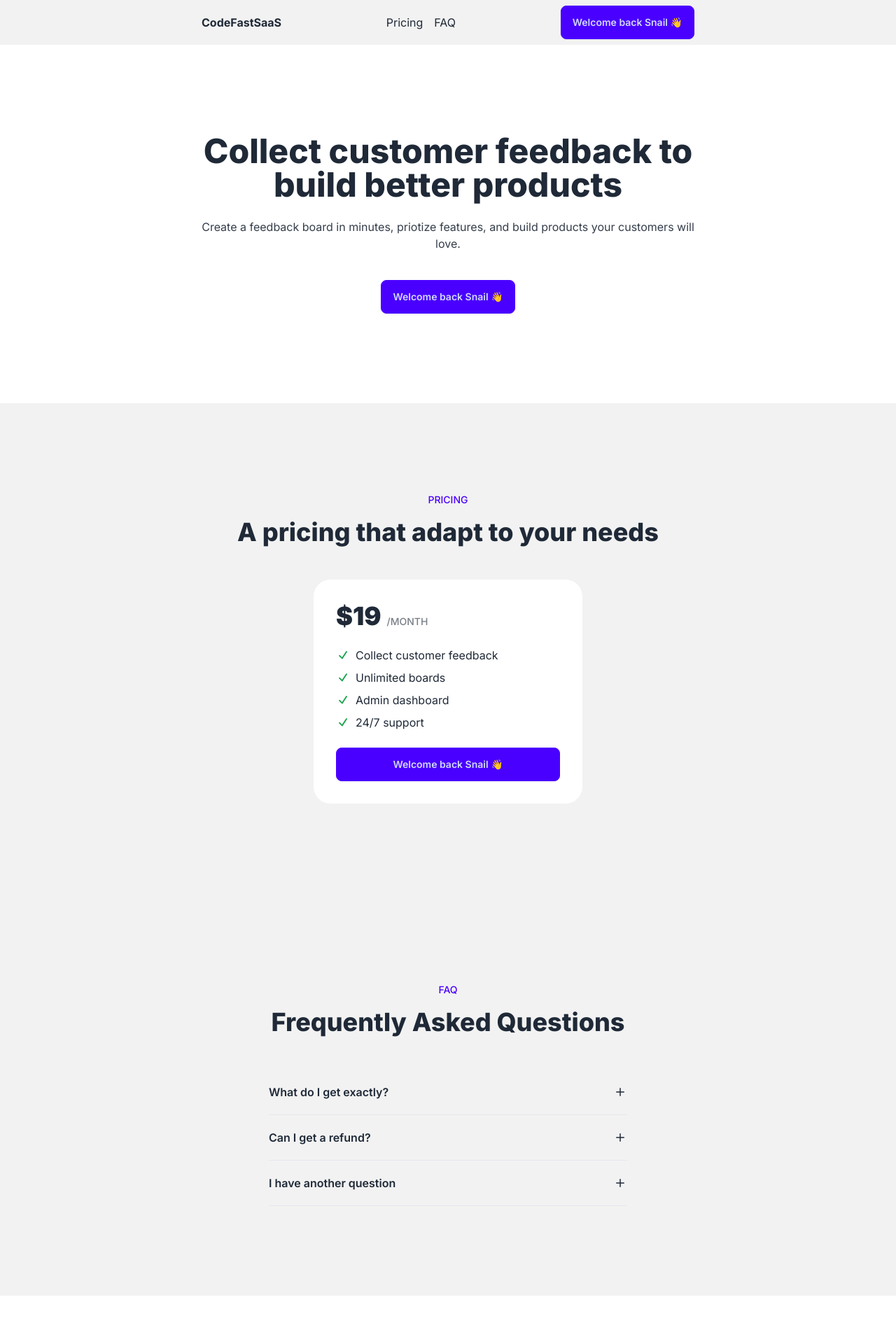
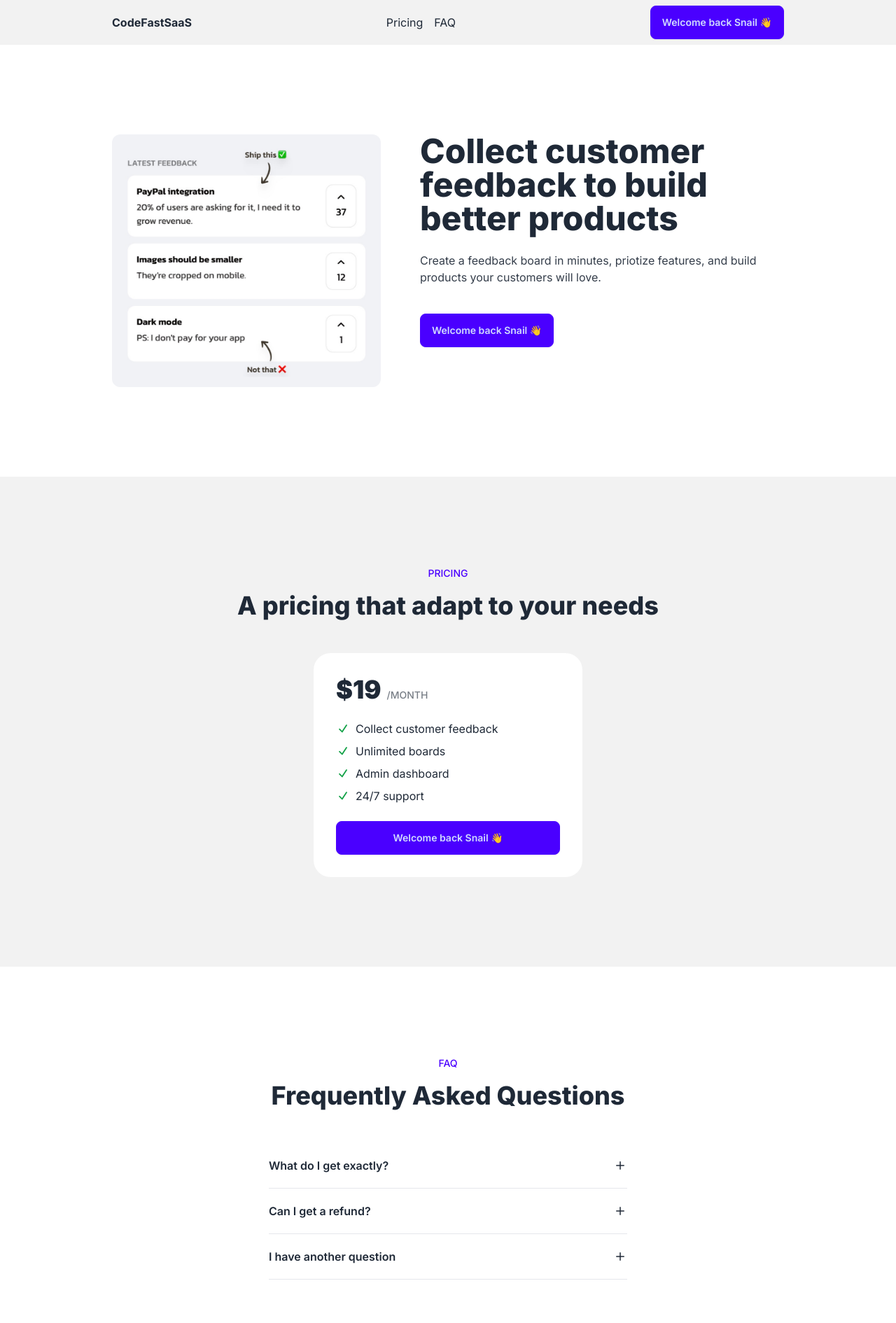
Before and after one commit to SNAIL-99-IN/codefast-saas, a Next.js app: page / in a window 1280 px wide. Shown: the top 1890 px of the page at 70% size. Before the commit the page ends 1851 px from the top, so only its background shows below. Built offline with nearby package versions, Linux system fonts and the light colour scheme.

Commit message:
Adding Demo Image

```diff
--- a/app/page.js
+++ b/app/page.js
@@ -1,5 +1,7 @@
 import ButtonLogin from "@/components/ButtonLogin";
 import FAQListItem from "@/components/FAQListItem";
+import Image from "next/image";
+import productDemo from "@/public/productDemo.jpeg";
 
 export default function Home() {
   // let the user name be Snail and he is not logged in
@@ -10,7 +12,7 @@
     <main>
       {/* Header */}
       <section className="bg-base-200">
-        <section className="flex justify-between items-center px-8 py-2 max-w-3xl mx-auto">
+        <section className="flex justify-between items-center px-8 py-2 max-w-5xl mx-auto">
           <div className="font-bold">CodeFastSaaS</div>
           <div className="space-x-4 max-md:hidden">
             <a className="link link-hover" href="#pricing">
@@ -25,7 +27,13 @@
       </section>
 
       {/* Hero */}
-      <section className="text-center py-32 px-8 max-w-3xl mx-auto">
+      <section className="text-center lg:text-left py-32 px-8 max-w-5xl mx-auto flex flex-col lg:flex-row gap-14 items-center lg:items-start">
+        <Image
+          src={productDemo}
+          alt="Product Demo"
+          className="w-96 rounded-xl"
+        />
+        <div>
           <h1 className="text-4xl lg:text-5xl font-extrabold mb-6">
             Collect customer feedback to build better products
           </h1>
@@ -34,6 +42,7 @@
             products your customers will love.
           </div>
           <ButtonLogin isLoggedIn={isLoggedIn} name={name} />
+        </div>
       </section>
 
       {/* Pricing */}
@@ -88,8 +97,8 @@
         </div>
       </section>
 
-      {/* Frequently Asked Questions */}
-      <section className="bg-base-200" id="faq">
+      {/* Frequently Asked Questions className="bg-base-200"*/}
+      <section id="faq">
         <div className="py-32 px-8 max-w-3xl mx-auto">
           <p className="text-sm uppercase font-medium text-center text-primary mb-4">
             FAQ
```
Also changed, not shown: public/productDemo.jpeg (added). Lines whose indentation alone changed are shown as unchanged.
